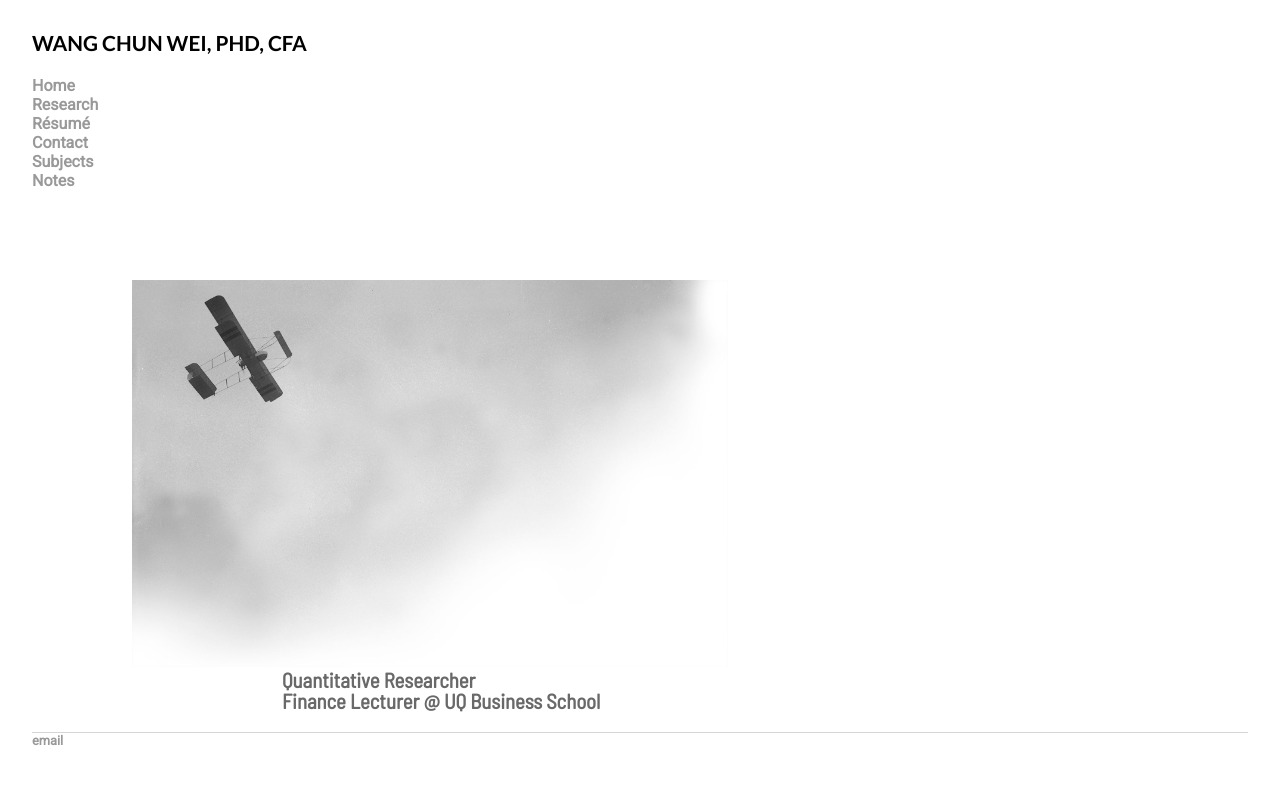
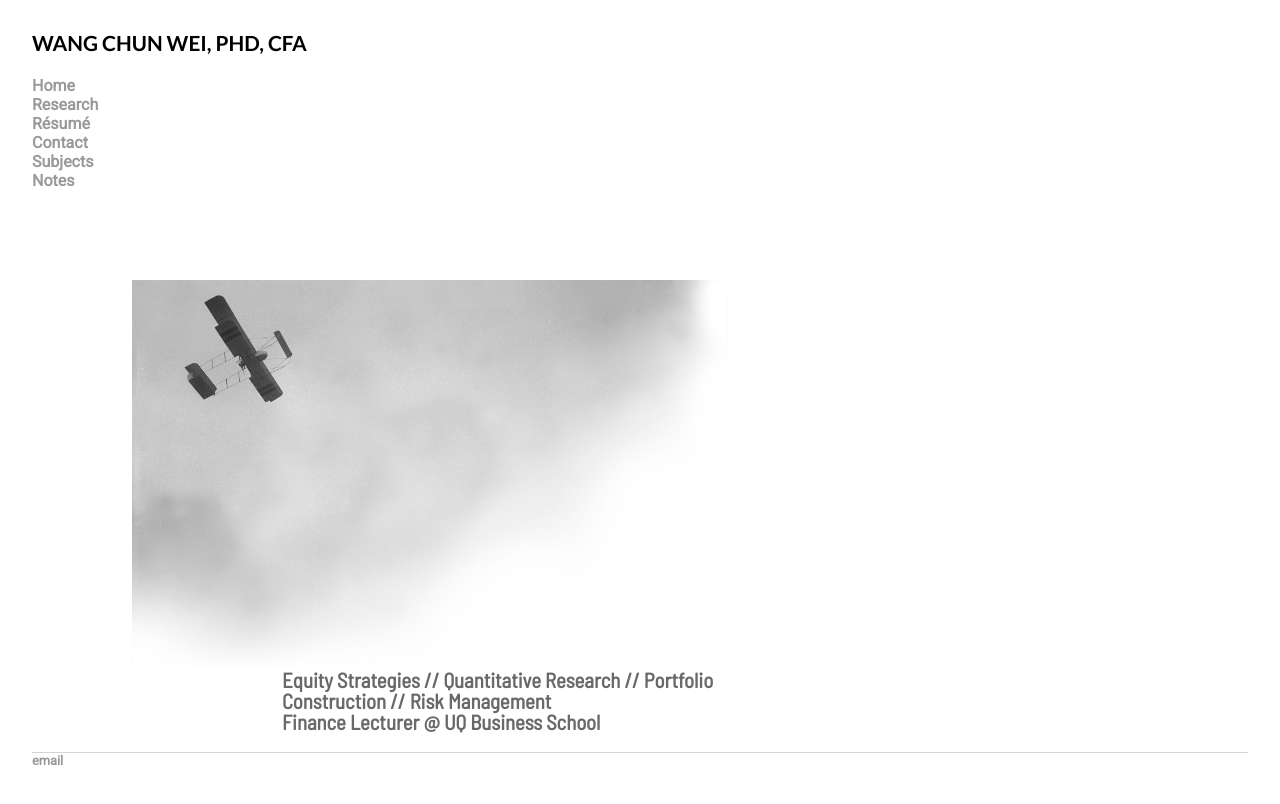
Before and after one commit to weiwangchun/weiwangchun.github.io, a Jekyll site: the page built from index.html, in a window 1280 px wide. Shown: the top 804 px of the page. Built offline with Jekyll 4.4.1, drawn with Linux system fonts in a browser that asks for light colours; some web fonts are replaced.

Commit message:
Update index.html

```diff
--- a/index.html
+++ b/index.html
@@ -63,7 +63,7 @@ title: Wang Chun Wei
   		</div>
 	</div>
 
-	<h2><p> Quantitative Researcher <br>
+	<h2><p> Equity Strategies // Quantitative Research // Portfolio Construction // Risk Management <br>
 		Finance Lecturer @ UQ Business School </p></h2>
 
 
```
